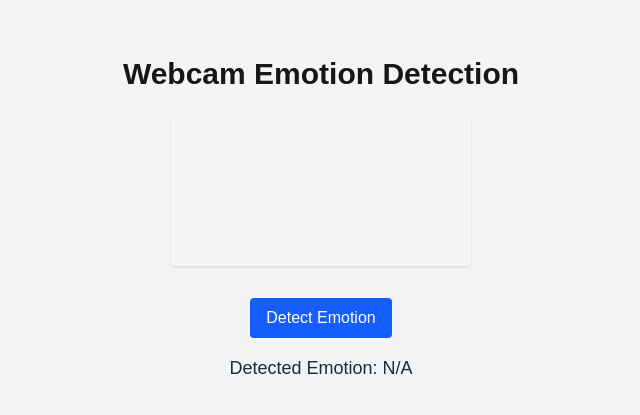
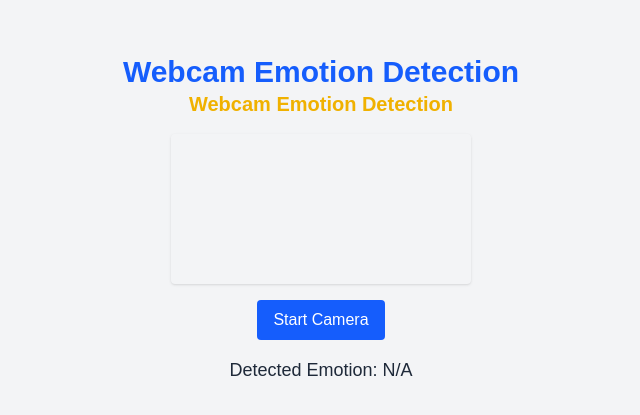
Before and after one commit to nightvoyager111/emotion_frontend, a Next.js app: page / in a window 1280 px wide. Shown: the part 181-596 px from the top of the page, without its empty margins (319-959 px from the left). Built offline with nearby package versions, Linux system fonts and the light colour scheme; no server answers.

Commit message:
Larger window with camera permission

```diff
--- a/src/app/page.js
+++ b/src/app/page.js
@@ -3,7 +3,7 @@ import WebcamCapture from '../components/WebcamCapture';
 export default function Home() {
   return (
     <main className="min-h-screen flex flex-col items-center justify-center bg-gray-100 py-10">
-      <h1 className="text-3xl font-bold mb-6">Webcam Emotion Detection</h1>
+      <h1 className="text-3xl font-bold text-blue-600">Webcam Emotion Detection</h1>
       <WebcamCapture />
     </main>
   );
--- a/src/components/WebcamCapture.js
+++ b/src/components/WebcamCapture.js
@@ -4,123 +4,202 @@ import { useRef, useState, useEffect } from 'react';
 export default function WebcamCapture() {
   const videoRef = useRef(null);
   const canvasRef = useRef(null);
+  const intervalRef = useRef(null);
+  const streamRef = useRef(null);
+
   const [emotion, setEmotion] = useState('N/A');
+  const [started, setStarted] = useState(false);
+  const [error, setError] = useState('');
+
+  const startCamera = async () => {
+    try {
+      setError('');
+      // Ask for permission on click
+      const stream = await navigator.mediaDevices.getUserMedia({ video: true, audio: false });
+      streamRef.current = stream;
+
+      const video = videoRef.current;
+      video.srcObject = stream;
+
+      // Wait for real video dimensions
+      await new Promise((res) => {
+        if (video.readyState >= 1 && video.videoWidth) return res();
+        video.onloadedmetadata = () => res();
+      });
+      await video.play();
+
+      // Begin periodic capture (every 3s, like your original)
+      intervalRef.current = setInterval(captureAndSend, 3000);
+      setStarted(true);
+    } catch (e) {
+      console.error(e);
+      if (e.name === 'NotAllowedError') setError('Camera permission denied.');
+      else if (e.name === 'NotFoundError') setError('No camera found.');
+      else setError('Unable to access camera.');
+    }
+  };
+
+  const stopCamera = () => {
+    clearInterval(intervalRef.current);
+    intervalRef.current = null;
+    streamRef.current?.getTracks().forEach((t) => t.stop());
+    streamRef.current = null;
+    setStarted(false);
+    setEmotion('N/A');
+    // clear overlay
+    const c = canvasRef.current;
+    if (c) {
+      const ctx = c.getContext('2d');
+      ctx.setTransform(1,0,0,1,0,0);
+      ctx.clearRect(0,0,c.width,c.height);
+    }
+  };
+
+  useEffect(() => () => stopCamera(), []); // cleanup on unmount
 
   const captureAndSend = async () => {
     const canvas = canvasRef.current;
     const video = videoRef.current;
+    if (!video || !canvas) return;
+    if (!video.videoWidth || !video.videoHeight) return; // not ready yet
 
-        if (!video || !canvas) return;
-
+    // Keep canvas backing store = video pixel size
     canvas.width = video.videoWidth;
     canvas.height = video.videoHeight;
+
     const ctx = canvas.getContext('2d');
     ctx.clearRect(0, 0, canvas.width, canvas.height);
     ctx.drawImage(video, 0, 0, canvas.width, canvas.height);
 
-        canvas.toBlob(async (blob) => {
+    const blob = await new Promise((res) => canvas.toBlob(res, 'image/jpeg', 0.9));
     if (!blob) {
       console.error('Blob is null, skipping submission.');
       setEmotion('Error: No image captured');
       return;
     }
+
     const formData = new FormData();
     formData.append('file', blob, 'frame.jpg');
 
     try {
-                const response = await fetch("https://emotion-backend-2ra4.onrender.com/predict", {
+      const response = await fetch('https://emotion-backend-2ra4.onrender.com/predict', {
         method: 'POST',
         body: formData,
       });
 
+      if (!response.ok) {
+        setEmotion('Network error');
+        console.error('HTTP', response.status, response.statusText);
+        return;
+      }
+
       const data = await response.json();
       if (data.error) {
         setEmotion('No face detected');
+        drawOverlay(null); // clear overlay frame
         return;
       }
+
       setEmotion(data.emotion || 'Unknown');
       drawOverlay(data);
     } catch (err) {
       setEmotion('Error');
       console.error(err);
     }
-        }, 'image/jpeg');
   };
-    useEffect(() => {
-        let interval;
-
-        async function enableCam() {
-            const stream = await navigator.mediaDevices.getUserMedia({ video: true });
-            videoRef.current.srcObject = stream;
-
-            interval = setInterval(() => {
-                captureAndSend();
-            }, 5000); // Capture every 5 seconds
-        }
-        enableCam();
-        return () => clearInterval(interval);
-    }, []);
-
-
 
   const drawOverlay = (data) => {
     const canvas = canvasRef.current;
+    const video = videoRef.current;
     const ctx = canvas.getContext('2d');
+
+    // If no detection, just show the video frame (already drawn)
+    if (!data || !data.bounding_box) return;
+
     const { x, y, w, h } = data.bounding_box;
-        const probs = data.probabilities;
-        const emotion = data.emotion;
+    const probs = data.probabilities || {};
+    const emo = (data.emotion || 'UNKNOWN').toUpperCase();
 
+    // Draw box
     ctx.strokeStyle = 'yellow';
     ctx.lineWidth = 2;
     ctx.strokeRect(x, y, w, h);
 
+    // Label background
     ctx.fillStyle = 'yellow';
     ctx.font = '16px Arial';
-        ctx.fillRect(x, y - 24, ctx.measureText(emotion).width + 10, 20);
+    ctx.fillRect(x, y - 24, ctx.measureText(emo).width + 10, 20);
     ctx.fillStyle = 'black';
-        ctx.fillText(emotion, x + 5, y - 8);
+    ctx.fillText(emo, x + 5, y - 8);
 
+    // Prob bars
     const labels = Object.keys(probs);
     let offsetY = 30;
     const baseX = x + w + 20;
 
     labels.forEach((label) => {
-            const percent = Math.round(probs[label] * 100);
-            const barWidth = (percent / 100) * 100;
+      const percent = Math.round(Number(probs[label]) * 100);
+      const barWidth = (percent / 100) * 120;
 
       ctx.fillStyle = 'white';
       ctx.fillText(`${label.toUpperCase()} ${percent}%`, baseX, offsetY + 10);
 
       ctx.fillStyle = 'limegreen';
-            ctx.fillRect(baseX + 100, offsetY, barWidth, 10);
+      ctx.fillRect(baseX + 100, offsetY, Math.max(2, barWidth), 10);
 
       offsetY += 20;
     });
   };
 
-
   return (
     <div className="flex flex-col items-center gap-4">
-            <div className="relative w-[300px]">
+      <h1 className="text-xl font-semibold text-yellow-500">Webcam Emotion Detection</h1>
+
+      {error && (
+        <div className="text-sm text-red-700 bg-red-50 border border-red-300 p-2 rounded">
+          {error}
+        </div>
+      )}
+
+      <div className="relative w-full max-w-3xl">
         <video ref={videoRef} autoPlay playsInline className="rounded shadow w-full" />
+        {/* Make overlay canvas follow the video size in CSS */}
         <canvas
           ref={canvasRef}
-                    className="absolute top-0 left-0 w-[300px] h-auto"
+          className="absolute top-0 left-0 w-full h-auto"
           style={{ pointerEvents: 'none' }}
         />
+      </div>
 
-            </div>
+      <div className="flex items-center gap-2">
+        {!started ? (
+          <button
+            onClick={startCamera}
+            className="px-4 py-2 bg-blue-600 text-white rounded hover:bg-blue-700"
+          >
+            Start Camera
+          </button>
+        ) : (
+          <>
             <button
               onClick={captureAndSend}
-                className="mt-4 px-4 py-2 bg-blue-600 text-white rounded hover:bg-blue-700"
+              className="px-4 py-2 bg-blue-600 text-white rounded hover:bg-blue-700"
             >
               Detect Emotion
             </button>
+            <button
+              onClick={stopCamera}
+              className="px-4 py-2 bg-gray-700 text-white rounded hover:bg-gray-800"
+            >
+              Stop
+            </button>
+          </>
+        )}
+      </div>
 
       <p className="text-lg font-medium text-gray-800">
         Detected Emotion: {emotion}
       </p>
-
     </div>
   );
 }
```
Lines whose indentation alone changed are shown as unchanged.
